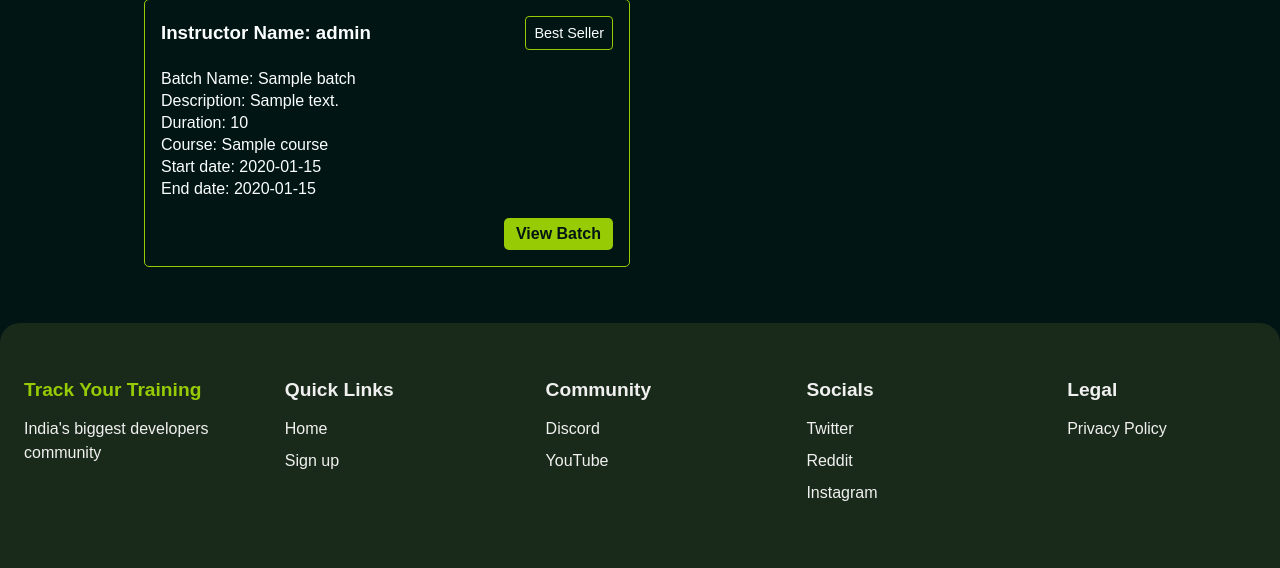
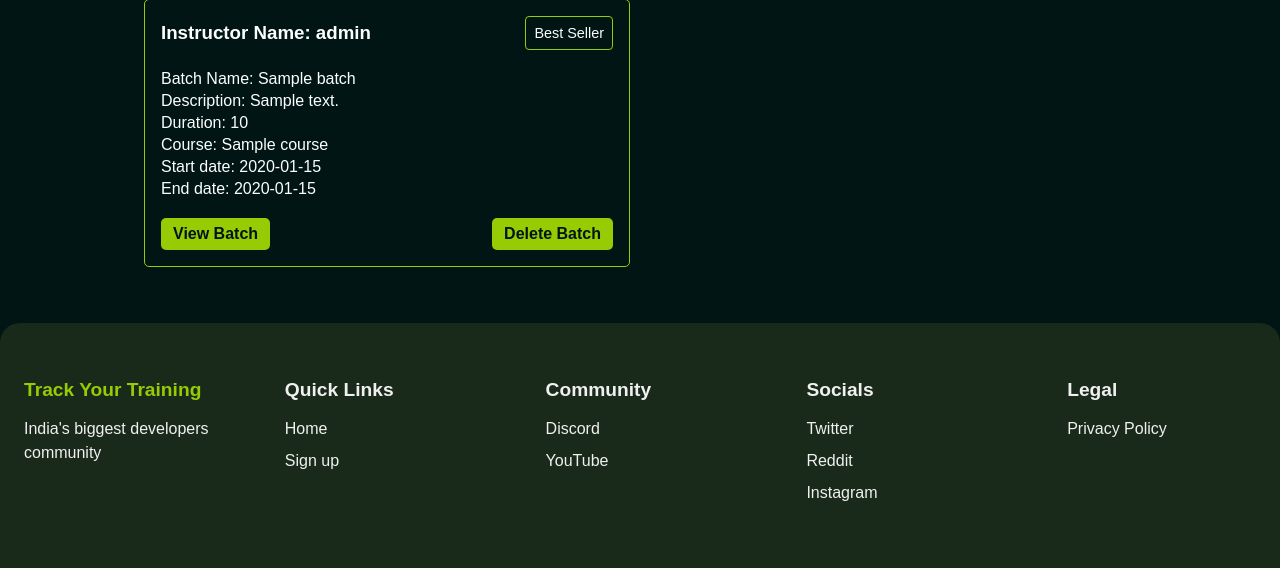
Before and after one commit to Hettank/Track-Your-Training, a Rails app: page /batches in a window 1280 px wide. Shown: the part 196-764 px from the top of the page. Run offline with Rails 7, Linux system fonts and the light colour scheme; a user stored in the database is signed in; tables that the repository leaves empty hold one stand-in row (values such as "Sample post"); some libraries are stand-ins or nearby versions; some web fonts are replaced.

Commit message:
Enhance batch and course management: - Added batch info links in views for better navigation. - Updated trainee selection to display full names. - Improved unenrollment process to remove users from associated batches. - Refactored code for clarity and efficiency in controllers and models.

```diff
--- a/app/assets/stylesheets/application.css
+++ b/app/assets/stylesheets/application.css
@@ -887,6 +887,11 @@ textarea {
   background-color: var(--primary);
 }
 
+.batch-info-links {
+  display: flex;
+  justify-content: space-between;
+}
+
 /* ===========================================================================================================
                             Task Styling
   ============================================================================================================
--- a/app/controllers/batches_controller.rb
+++ b/app/controllers/batches_controller.rb
@@ -12,9 +12,12 @@ class BatchesController < ApplicationController
 
   def show
     @batch = Batch.find(params[:id])
-    @trainees = @batch.users.show_trainees
+
+    # @trainees = @batch.course.trainees
+
+    @batch_user_ids = @batch.users.pluck(:id)
+    @trainees = @batch.course.trainees.reject {|trainee|  @batch_user_ids.include?(trainee.id) }
   end
-
 
   def create
     @batch = Batch.new(batch_params)
@@ -40,8 +43,6 @@ class BatchesController < ApplicationController
 
   def destroy
     @batch = Batch.find(params[:id])
-
-    binding.pry
 
     if @batch.destroy
       redirect_to batches_path, notice: 'Batch was successfully deleted.'
--- a/app/controllers/tasks_controller.rb
+++ b/app/controllers/tasks_controller.rb
@@ -8,8 +8,11 @@ class TasksController < ApplicationController
   end
 
   def index
-    if current_user.trainee?
+    if current_user.role == "trainee"
       @assigned_tasks = current_user.tasks.filter_tasks(2)
+
+      # binding.pry
+
     else
       redirect_to root_path, alert: 'failed'
     end
--- a/app/views/batches/index.html.erb
+++ b/app/views/batches/index.html.erb
@@ -20,7 +20,10 @@
                         <span>Start date: <%= batch.start_date %></span>
                         <span>End date: <%= batch.end_date %></span>
                     </div>
+                    <div class="batch-info-links">
                         <%= link_to "View Batch", batch_path(batch), class: "btn-view-batch" %>
+                        <%= link_to "Delete Batch", batch_path(batch), data: { turbo_confirm: "Are you sure you want to delete this batch", turbo_method: :delete }, class: "btn-view-batch" %>
+                    </div>
                     </div>
             <% end %>
         <% else %>
--- a/app/views/batches/show.html.erb
+++ b/app/views/batches/show.html.erb
@@ -13,17 +13,17 @@
       <h2>Add Trainees</h2>
       <%= form_with(model: @batch, url: add_trainee_batch_path(@batch), method: :post, local: true) do |form| %>
         <%= form.label :trainee_ids, "Select Trainees to Add to Batch" %>
+        <%= form.select :trainee_ids, options_for_select([["Select options", { disabled: true, selected: true }]] + @trainees.map { |t| [t.full_name, t.id] }), {}, class: "role-dropdown" %>
 
-        <%= form.select :trainee_ids, options_for_select([["Select options", "", { disabled: true, selected: true }]] + @trainees.map { |t| [t.first_name, t.id] }), {}, class: "role-dropdown" %>
 
         <%= form.submit "Add Trainees", class: "btn batches-btn" %>
       <% end %>
     </div>
 
-
     <div class="all-trainees">
       <h3 class="trainee-title">All Trainees</h3>
-      <% @batch.users.show_trainees.each do |trainee| %>
+
+      <% @batch.users.where(role: 'trainee').each do |trainee| %>
         <div class="trainee-info">
           <p><%= trainee.full_name %></p>
           <%= link_to 'Assign Task', new_batch_task_path(@batch, {trainee_id: trainee.id}), class: 'btn btn-enroll' %>
--- a/config/routes.rb
+++ b/config/routes.rb
@@ -30,6 +30,7 @@ Rails.application.routes.draw do
   # Batches and their tasks
   resources :batches do
     post 'add_trainee', on: :member
+
     resources :tasks do
       member do
         patch 'update_status', to: 'tasks#update_status'
```
Also changed, not shown: app/controllers/courses_controller.rb (+11 -2 lines), app/models/enrollment.rb (+12 -0 lines).
